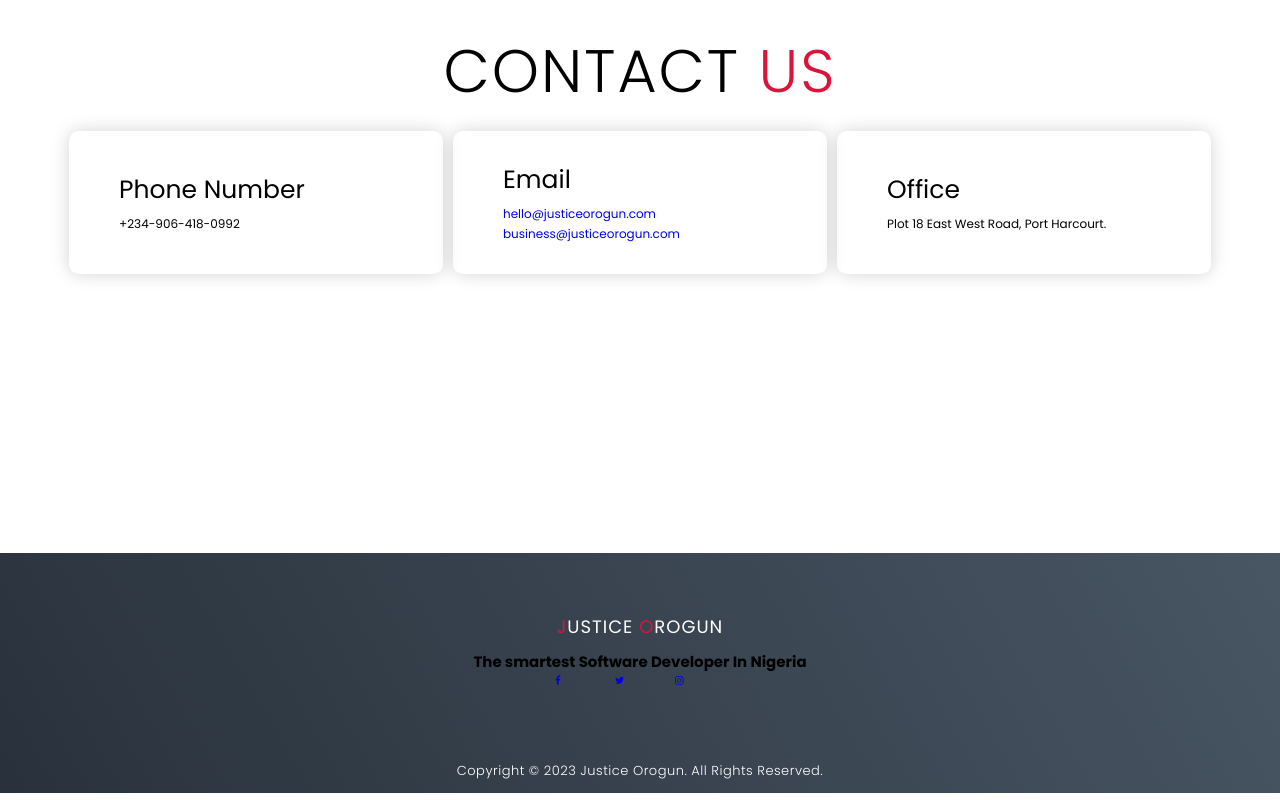
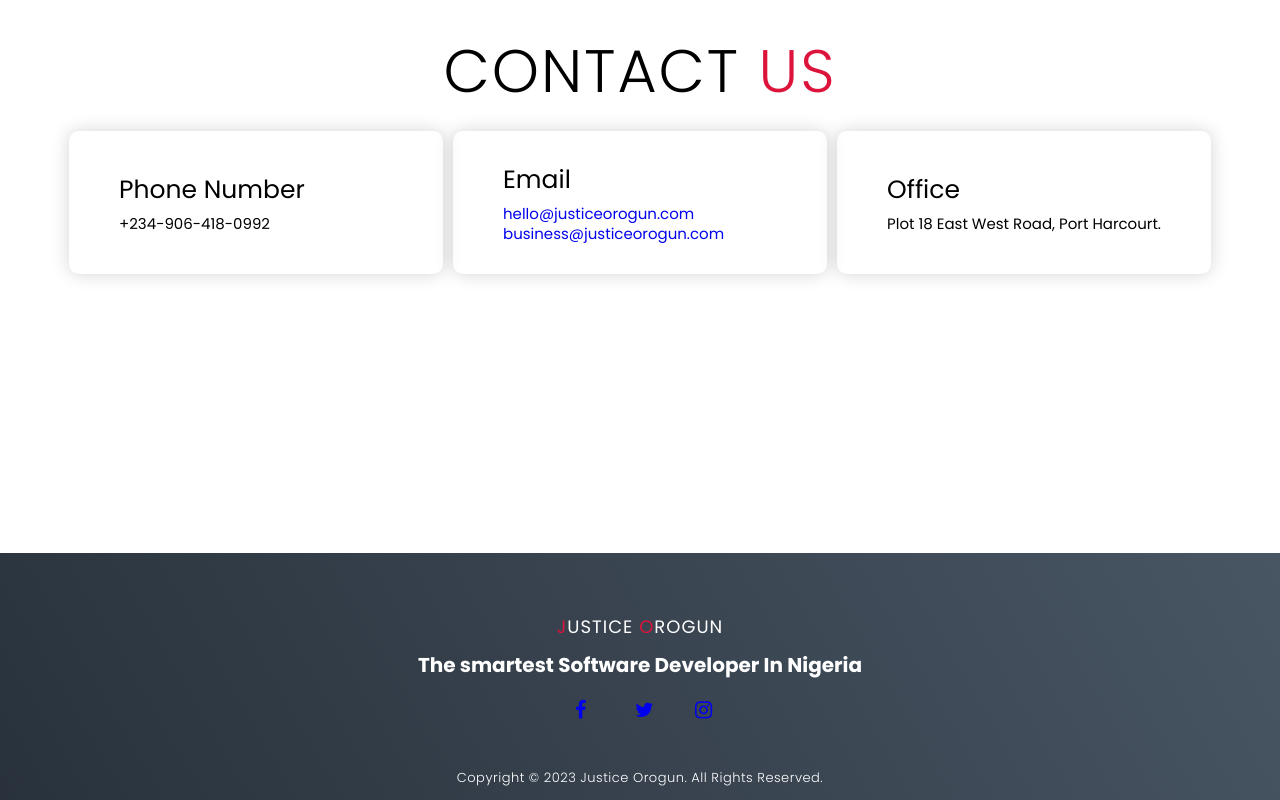
Before and after one commit to Justice-Orogun/my-new-personal-website, a plain HTML site: page index.html in a window 1280 px wide. Shown: the part 4819-5619 px from the top of the page. Drawn offline with Linux system fonts and the light colour scheme.

Commit message:
I made a little change in the social media icons

```diff
--- a/style.css
+++ b/style.css
@@ -670,7 +670,7 @@ this is for the about */
 
 #contact .contact-info h3{
 
-    font-size: 1.2rem;
+    font-size: 1.5rem;
     line-height: 2rem;
     font-weight: 500;
 }
@@ -705,6 +705,11 @@ margin-bottom: 10px;
 
 }
 
+#footer h2{
+    font-size: 2rem;
+    color: white;
+}
+
 #footer .social-media{
     display: flex;
     margin-bottom: 30px;
@@ -715,6 +720,12 @@ margin-bottom: 10px;
     height: 50px;
     width: 50px;
     margin: 0 5px;
+}
+
+
+#footer  .social-item .fa{
+    font-size: 20px;
+    padding: 20px;
 }
 
 
@@ -770,7 +781,7 @@ margin-bottom: 10px;
 }
 
 
-/* This is the media query  */
+/* This is for tablets   */
 @media only screen and (min-width: 768px) {
 
     .cta {
@@ -852,8 +863,6 @@ margin-bottom: 10px;
     }
 
 
-
-
     #contact .contact{
         flex-direction: column;
         padding: 100px 0;
@@ -892,6 +901,7 @@ margin-bottom: 10px;
 
 }
 
+/* This is for desktop */
 
 @media only screen and (min-width: 1200px) {
 
@@ -923,8 +933,6 @@ margin-bottom: 10px;
     }
 
 
-
-
     #service .service-bottom .service-item{
         flex-basis: 25%;
         margin: 1.5%;
```
Also changed, not shown: 1 other file.
